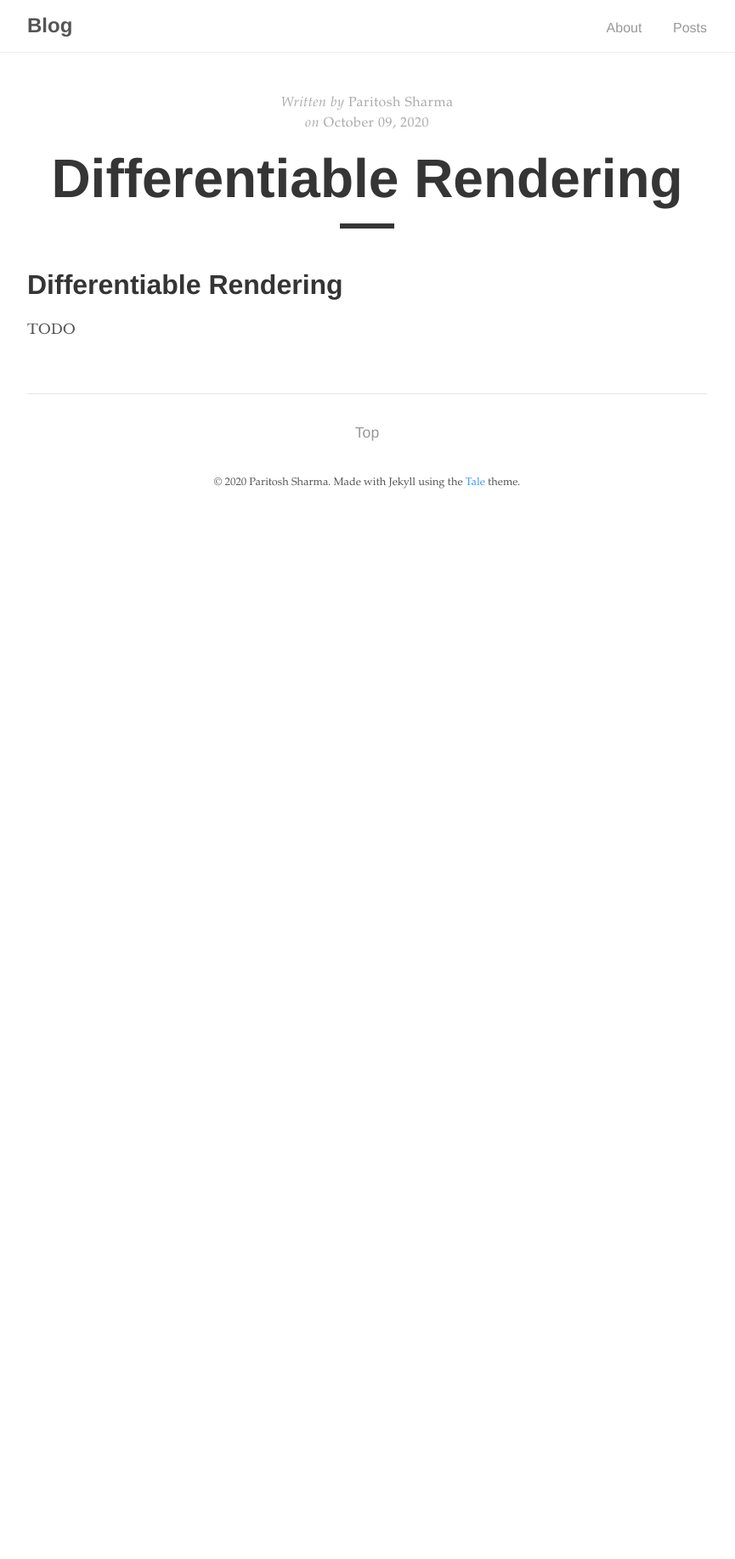
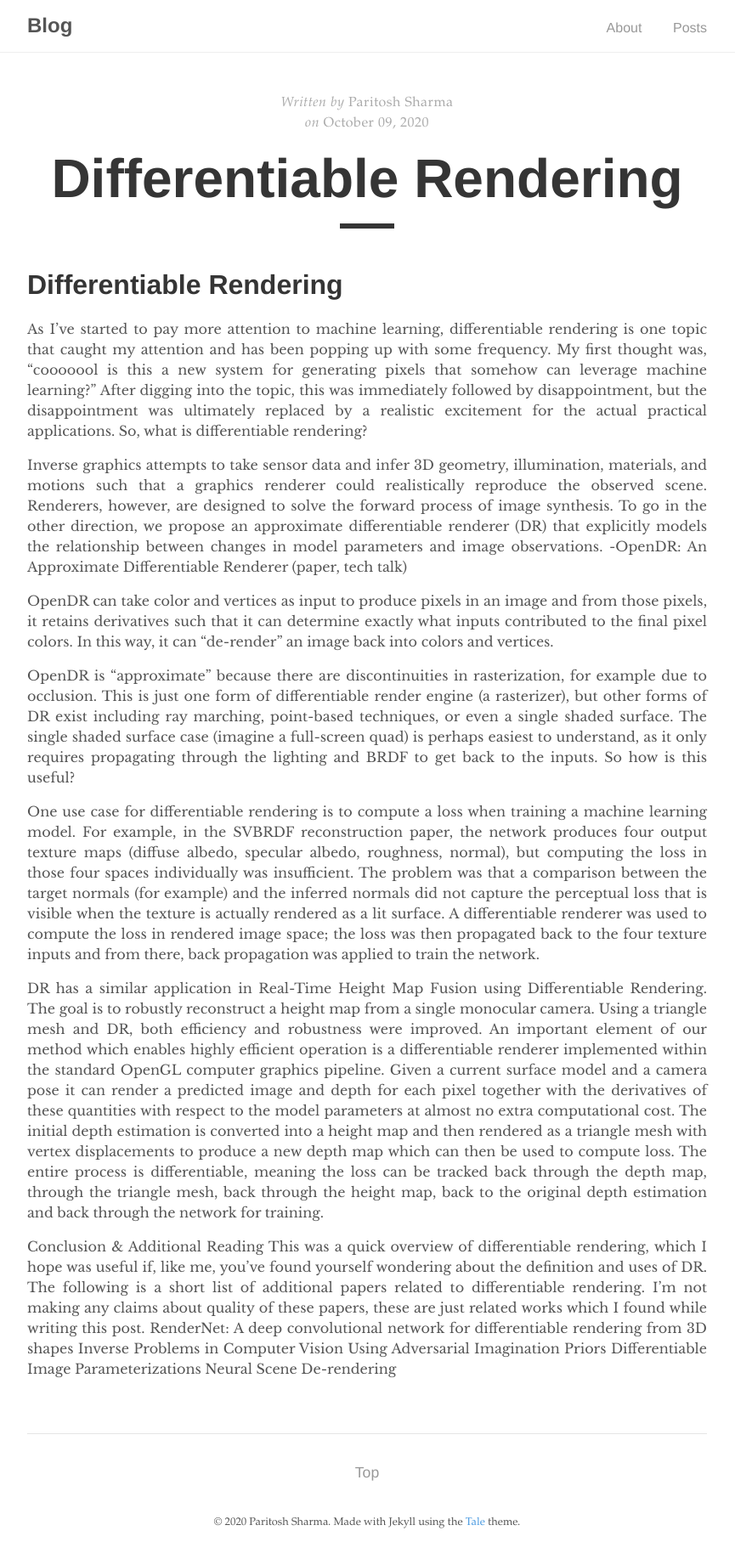
Before and after one commit to Paritosh97/blog, a Jekyll site: the page built from _posts/2020-10-09-differentiable-rendering.md, in a window 1280 px wide. Shown: the whole page at 85% size, without its empty margins (208-1073 px from the left). Built offline with Jekyll 4.4.1, drawn with Linux system fonts in a browser that asks for light colours; our own code applies the rules of GitHub Pages for plain Markdown files; before the commit the page ends 900 px from its top, so only the background shows below that.

Commit message:
Initial text for DR

```diff
--- a/_posts/2020-10-09-differentiable-rendering.md
+++ b/_posts/2020-10-09-differentiable-rendering.md
@@ -1,3 +1,23 @@
 # Differentiable Rendering
 
-TODO
+As I’ve started to pay more attention to machine learning, differentiable rendering is one topic that caught my attention and has been popping up with some frequency. My first thought was, “cooooool is this a new system for generating pixels that somehow can leverage machine learning?” After digging into the topic, this was immediately followed by disappointment, but the disappointment was ultimately replaced by a realistic excitement for the actual practical applications. So, what is differentiable rendering?
+
+Inverse graphics attempts to take sensor data and infer 3D geometry, illumination, materials, and motions such that a graphics renderer could realistically reproduce the observed scene. Renderers, however, are designed to solve the forward process of image synthesis. To go in the other direction, we propose an approximate differentiable renderer (DR) that explicitly models the relationship between changes in model parameters and image observations.
+-OpenDR: An Approximate Differentiable Renderer (paper, tech talk)
+
+OpenDR can take color and vertices as input to produce pixels in an image and from those pixels, it retains derivatives such that it can determine exactly what inputs contributed to the final pixel colors. In this way, it can “de-render” an image back into colors and vertices.
+
+OpenDR is “approximate” because there are discontinuities in rasterization, for example due to occlusion. This is just one form of differentiable render engine (a rasterizer), but other forms of DR exist including ray marching, point-based techniques, or even a single shaded surface. The single shaded surface case (imagine a full-screen quad) is perhaps easiest to understand, as it only requires propagating through the lighting and BRDF to get back to the inputs. So how is this useful?
+
+One use case for differentiable rendering is to compute a loss when training a machine learning model. For example, in the SVBRDF reconstruction paper, the network produces four output texture maps (diffuse albedo, specular albedo, roughness, normal), but computing the loss in those four spaces individually was insufficient. The problem was that a comparison between the target normals (for example) and the inferred normals did not capture the perceptual loss that is visible when the texture is actually rendered as a lit surface. A differentiable renderer was used to compute the loss in rendered image space; the loss was then propagated back to the four texture inputs and from there, back propagation was applied to train the network.
+
+DR has a similar application in Real-Time Height Map Fusion using Differentiable Rendering. The goal is to robustly reconstruct a height map from a single monocular camera. Using a triangle mesh and DR, both efficiency and robustness were improved.
+An important element of our method which enables highly efficient operation is a differentiable renderer implemented within the standard OpenGL computer graphics pipeline. Given a current surface model and a camera pose it can render a predicted image and depth for each pixel together with the derivatives of these quantities with respect to the model parameters at almost no extra computational cost.
+The initial depth estimation is converted into a height map and then rendered as a triangle mesh with vertex displacements to produce a new depth map which can then be used to compute loss. The entire process is differentiable, meaning the loss can be tracked back through the depth map, through the triangle mesh, back through the height map, back to the original depth estimation and back through the network for training.
+
+Conclusion & Additional Reading
+This was a quick overview of differentiable rendering, which I hope was useful if, like me, you’ve found yourself wondering about the definition and uses of DR. The following is a short list of additional papers related to differentiable rendering. I’m not making any claims about quality of these papers, these are just related works which I found while writing this post.
+RenderNet: A deep convolutional network for differentiable rendering from 3D shapes
+Inverse Problems in Computer Vision Using Adversarial Imagination Priors
+Differentiable Image Parameterizations
+Neural Scene De-rendering
```
